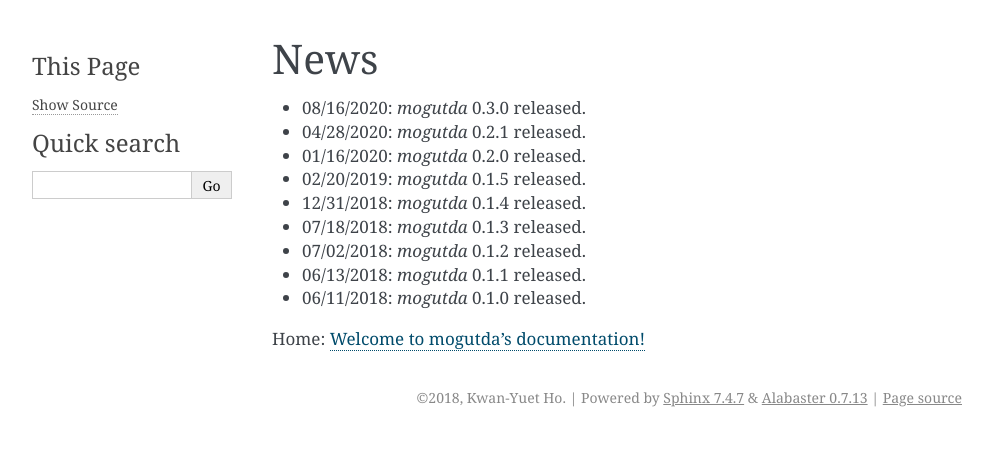
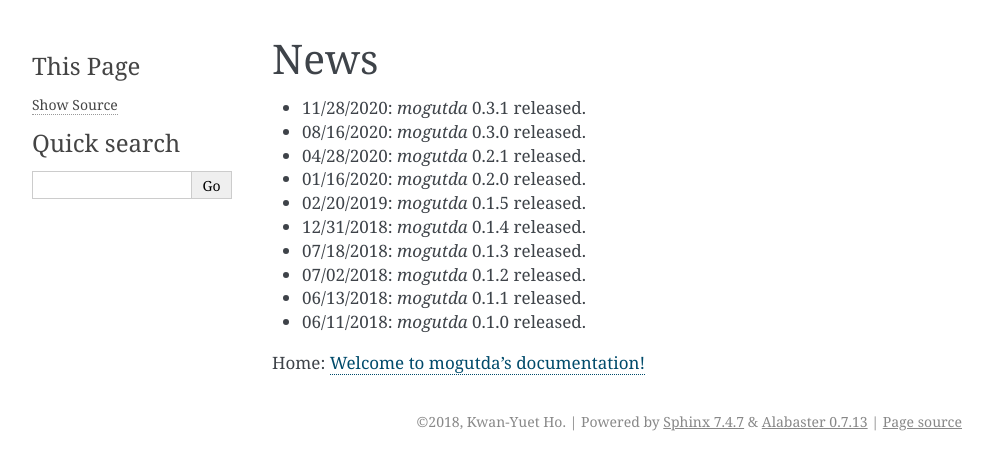
Before and after one commit to stephenhky/MoguTDA, a Sphinx documentation site: the page built from docs/news.rst, in a window 1280 px wide. Shown: the top 470 px of the page, without its empty margins (148-1140 px from the left). Built offline with Sphinx 7.4.7, drawn with Linux system fonts in a browser that asks for light colours; pages that are not in the unit, such as notebooks, are missing from menus.

Commit message:
release 0.3.1

```diff
--- a/docs/conf.py
+++ b/docs/conf.py
@@ -60,7 +60,7 @@ author = u'Kwan-Yuet Ho'
 # The short X.Y version.
 version = u'0.3'
 # The full version, including alpha/beta/rc tags.
-release = u'0.3.0'
+release = u'0.3.1'
 
 # The language for content autogenerated by Sphinx. Refer to documentation
 # for a list of supported languages.
--- a/docs/news.rst
+++ b/docs/news.rst
@@ -1,6 +1,7 @@
 News
 ====
 
+* 11/28/2020: `mogutda` 0.3.1 released.
 * 08/16/2020: `mogutda` 0.3.0 released.
 * 04/28/2020: `mogutda` 0.2.1 released.
 * 01/16/2020: `mogutda` 0.2.0 released.
--- a/setup.py
+++ b/setup.py
@@ -17,7 +17,7 @@ def install_requirements():
 
 
 setup(name='mogutda',
-      version="0.3.0",
+      version="0.3.1",
       description="Topological Data Analysis in Python",
       long_description=package_description(),
       long_description_content_type='text/markdown',
```
Also changed, not shown: 1 other file.
